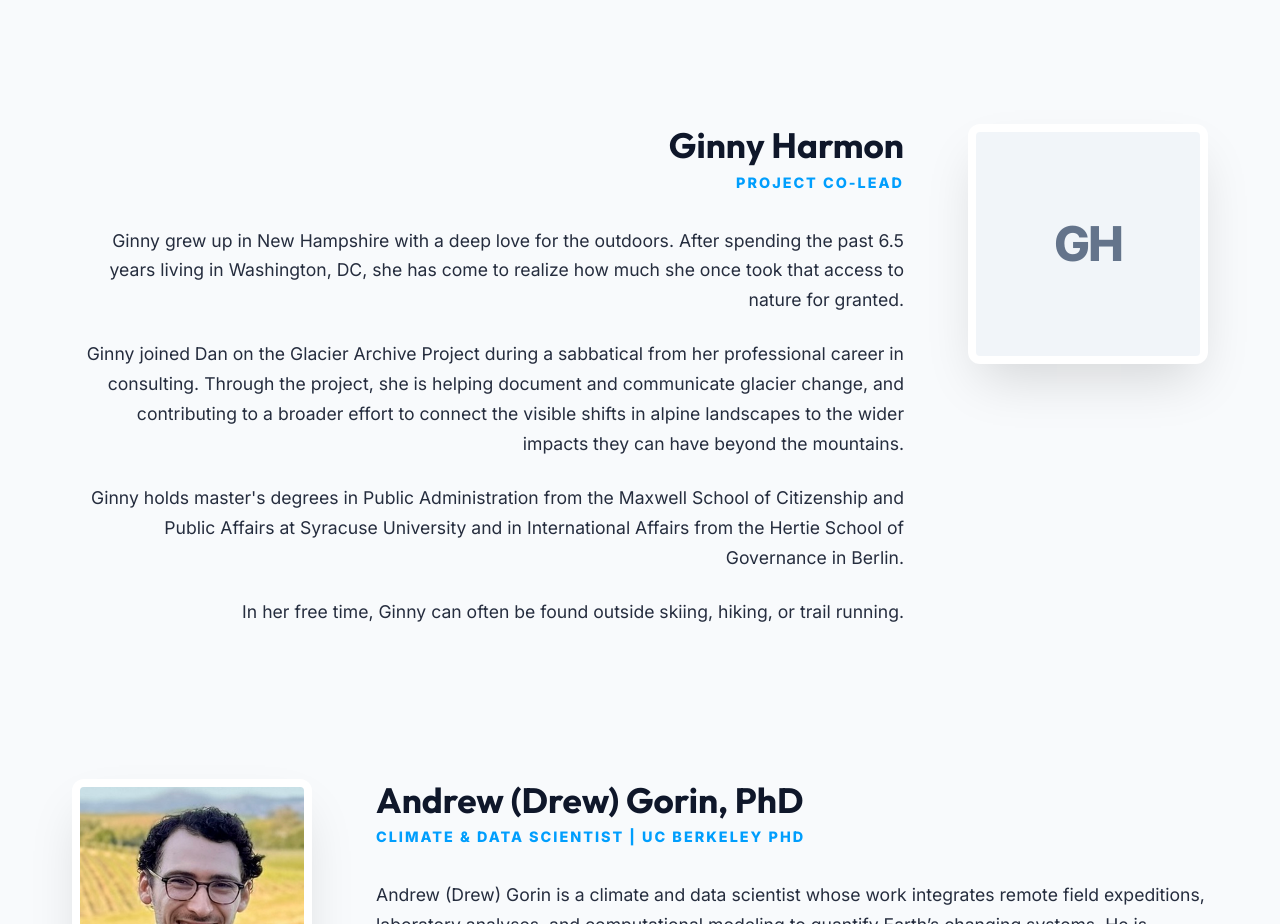
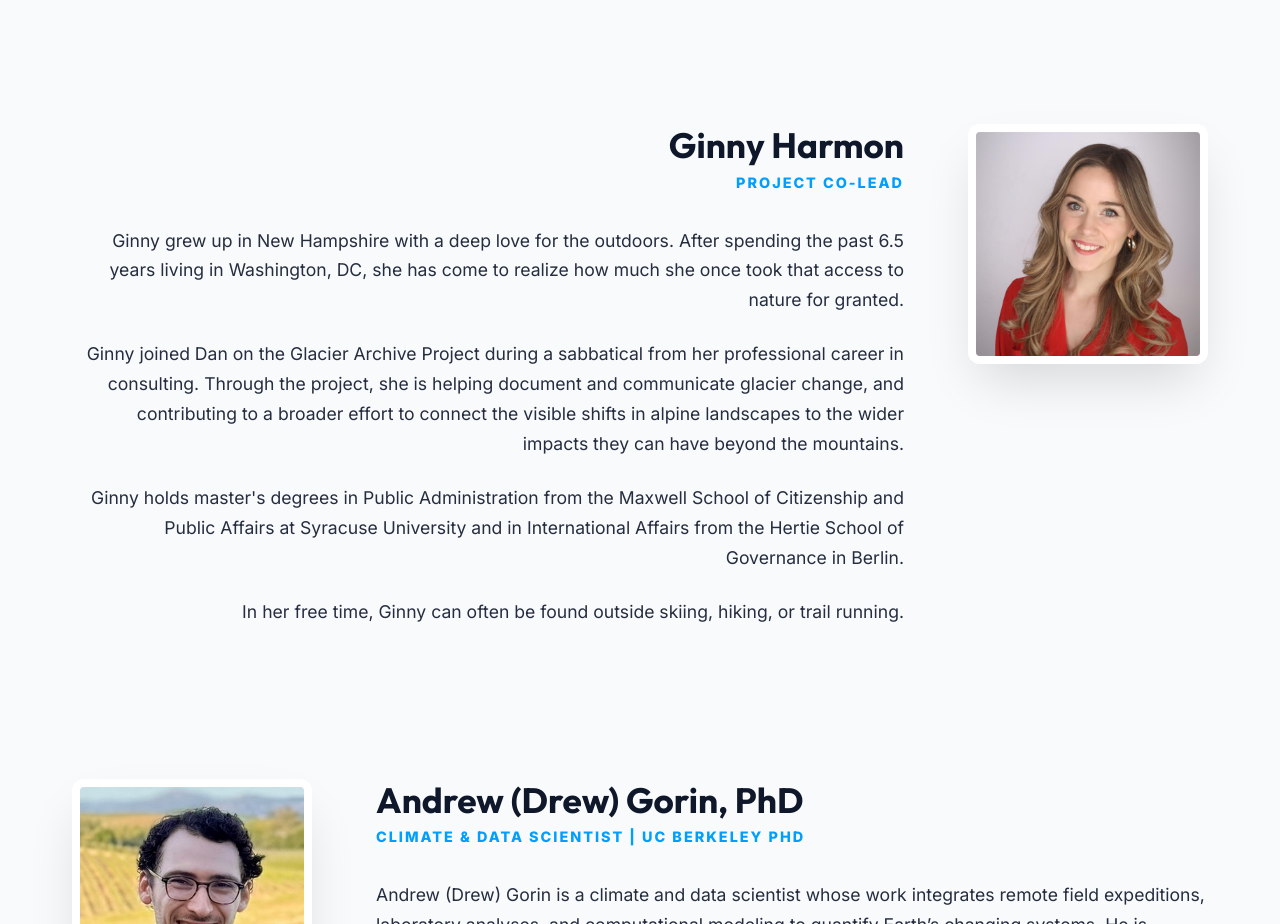
Before and after one commit to johnmehler/dans-glaciers, a SvelteKit app: page /about in a window 1280 px wide. Shown: the part 1620-2544 px from the top of the page. Built offline with nearby package versions, Linux system fonts and the light colour scheme.

Commit message:
ginny pic

```diff
--- a/src/routes/about/+page.svelte
+++ b/src/routes/about/+page.svelte
@@ -1,6 +1,7 @@
 <script>
     import headshot from "$lib/assets/headshot.png";
     import drewHeadshot from "$lib/assets/drew.png";
+    import ginnyHeadshot from "$lib/assets/ginny.png";
 </script>
 
 <svelte:head>
@@ -116,7 +117,9 @@
         </div>
 
         <div class="contributor-profile reverse">
-            <div class="profile-image anon-placeholder">GH</div>
+            <div class="profile-image">
+                <img src={ginnyHeadshot} alt="Ginny Harmon" class="headshot" />
+            </div>
 
             <div class="profile-text">
                 <h2>Ginny Harmon</h2>
@@ -308,25 +311,13 @@
         text-align: right;
     }
 
-    .headshot,
-    .anon-placeholder {
+    .headshot {
         width: 100%;
         border-radius: var(--border-radius);
         box-shadow: 0 25px 50px -12px rgba(0, 0, 0, 0.15);
         aspect-ratio: 1/1;
         object-fit: cover;
         border: 8px solid var(--white);
-    }
-
-    .anon-placeholder {
-        background: #f1f5f9;
-        display: flex;
-        align-items: center;
-        justify-content: center;
-        font-size: 3rem;
-        font-weight: 800;
-        color: var(--gray);
-        letter-spacing: -2px;
     }
 
     .profile-text h2 {
```
Also changed, not shown: src/lib/assets/ginny.png (added).
